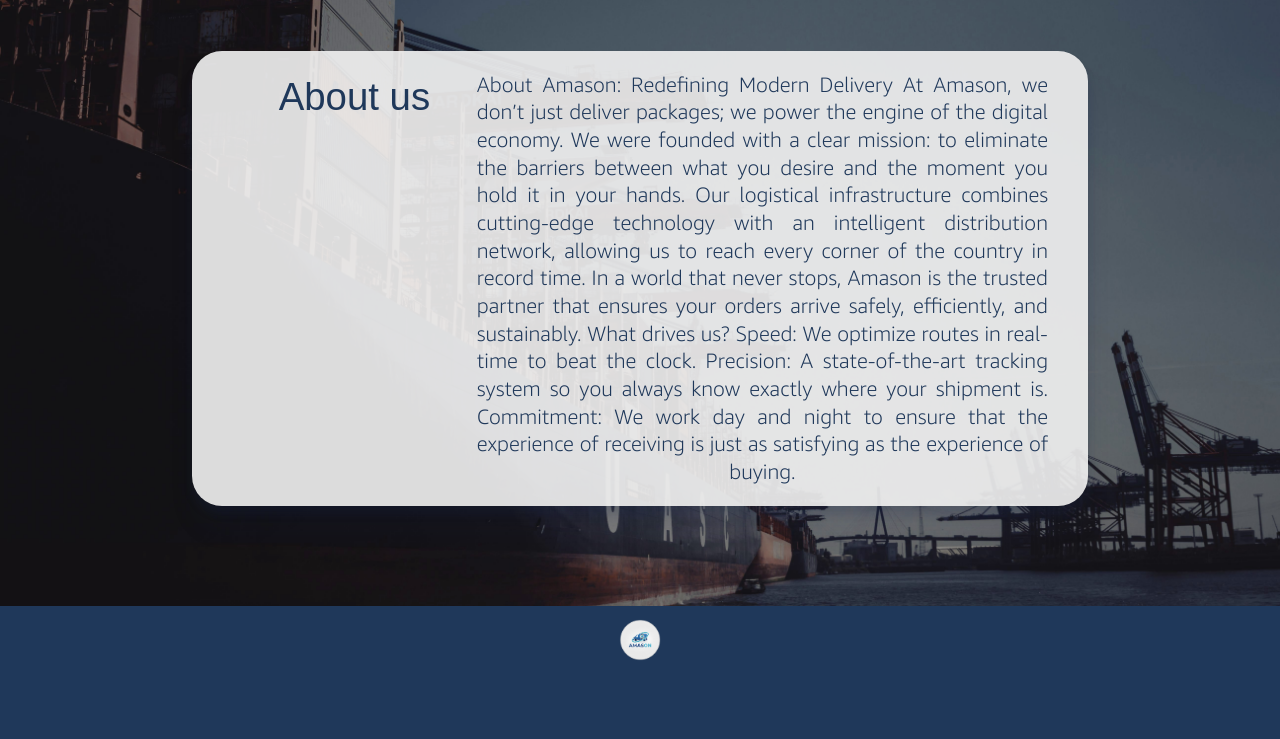
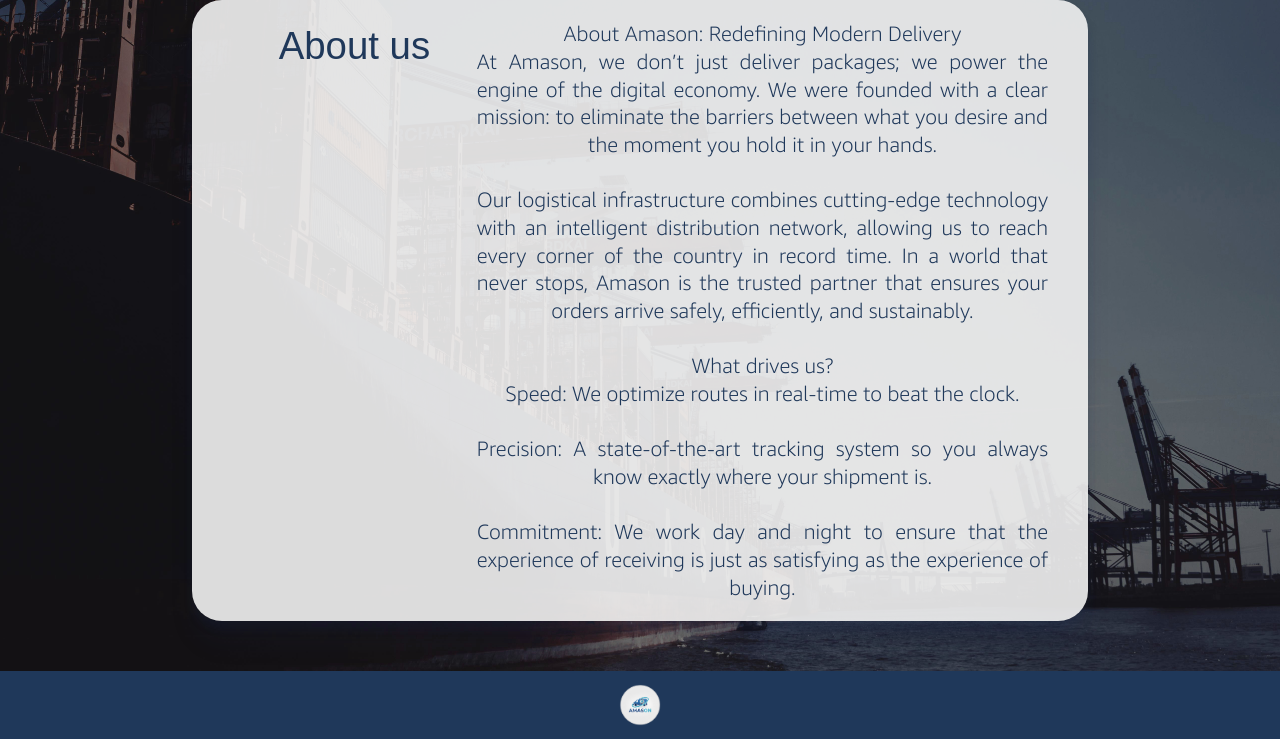
Before and after one commit to jgargal98/Amason-web-static, a PHP site: page /html/sobreNosotros.php in a window 1280 px wide. Shown: the part 126-865 px from the top of the page. Before the commit the page ends 786 px from the top, so only its background shows below. Run offline with PHP 8.4, Linux system fonts and the light colour scheme; data comes from the database, SQL or seed files in the repository; data that the repository does not hold is empty; some web fonts are replaced.

Commit message:
solucionando bug de texto grande en sobreNosotros

```diff
--- a/css_images/style.css
+++ b/css_images/style.css
@@ -368,7 +368,10 @@ footer img{
   max-width: 100%;
 }
 
-
+#sobreNosotros{
+  text-align: justify;
+  text-justify: distribute;
+}
 
 /* --- MEDIA QUERY MÓVIL --- */
 @media (max-width: 600px) {
--- a/html/sobreNosotros.php
+++ b/html/sobreNosotros.php
@@ -57,7 +57,9 @@ while ($fila = $resultado->fetch_assoc()) {
     <div id="main">
         <section id="sobreNosotros">
             <h1><?php echo $textos['about_us_title']; ?></h1>
-            <h3><?php echo $textos['about_us_text']; ?></h3>
+            <h3>
+                <?php echo nl2br(htmlspecialchars($textos['about_us_text'], ENT_QUOTES, 'UTF-8')); ?>
+            </h3>
         </section>
     </div>
 
```
